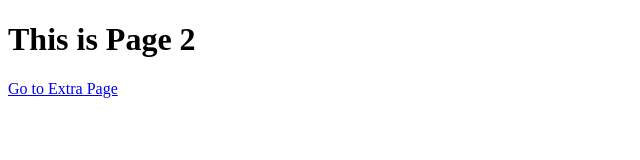
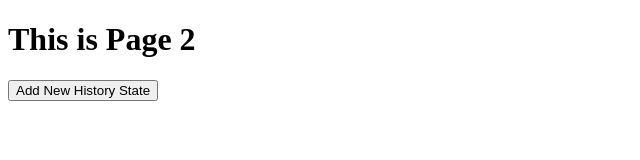
Before and after one commit to arsalanahmad4/JourneysTesting, a plain HTML site: page page2.html in a window 1280 px wide. Shown: the whole page, without its empty margins (0-640 px from the left). Drawn offline with Linux system fonts and the light colour scheme.

Commit message:
Update page2.html

```diff
--- a/page2.html
+++ b/page2.html
@@ -9,15 +9,18 @@
          // init Branch
          branch.init('key_live_jAozxBAhXn9NYeOS8Vj8BefnDxdempwR'); // Change `key_live_YOUR_KEY_GOES_HERE` to match your Branch Dashboard
 
-         // Function to change content without refreshing
-         function changeContent() {
-            var pageTitle = document.querySelector('h1');
-            pageTitle.innerHTML = 'New Page Title';
-         }
+         function addState() {
+			let stateObj = { id: "100" };
+
+			window.history.pushState(stateObj,
+					"Page", "/new.html");
+		}
       </script>
    </head>
    <body>
       <h1>This is Page 2</h1>
-      <a href="extra.html" onclick="changeContent(); return false;">Go to Extra Page</a>
+      <button onclick="addState()">
+		Add New History State
+	</button>
    </body>
 </html>
```
